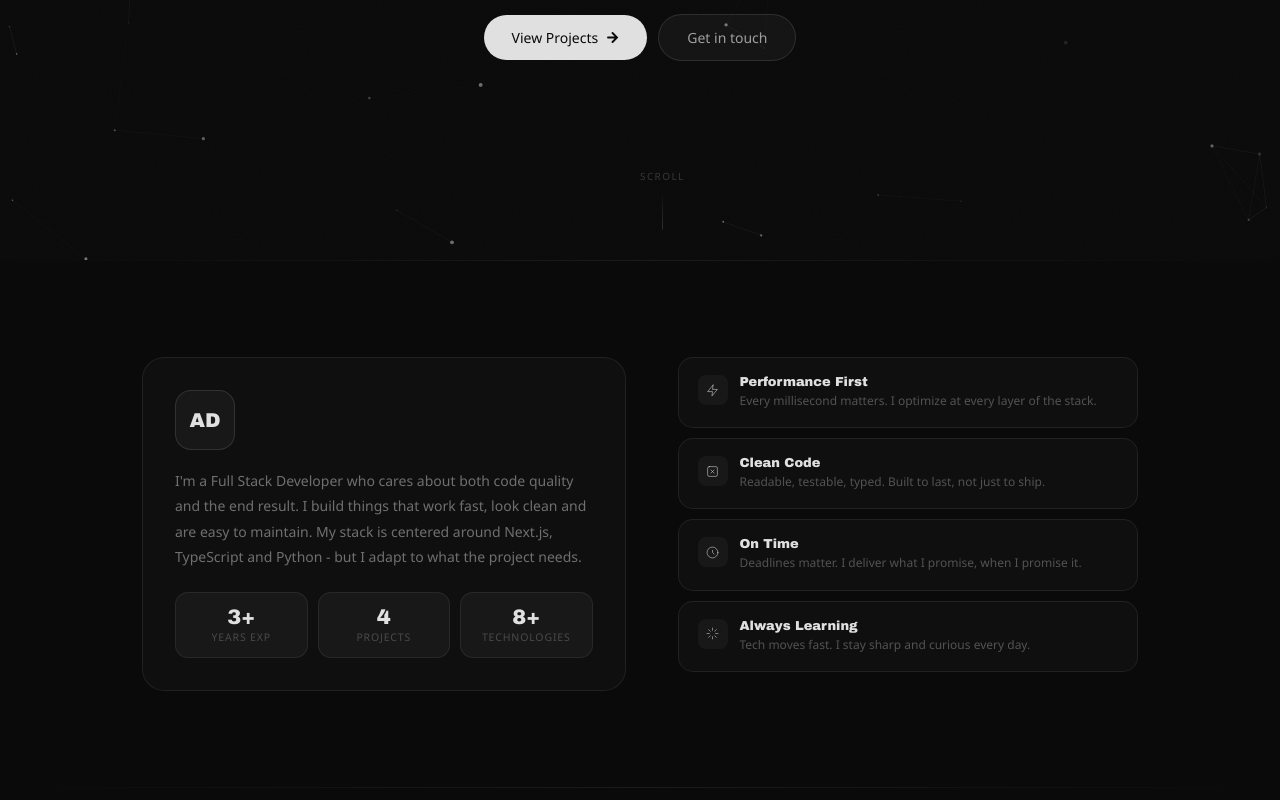
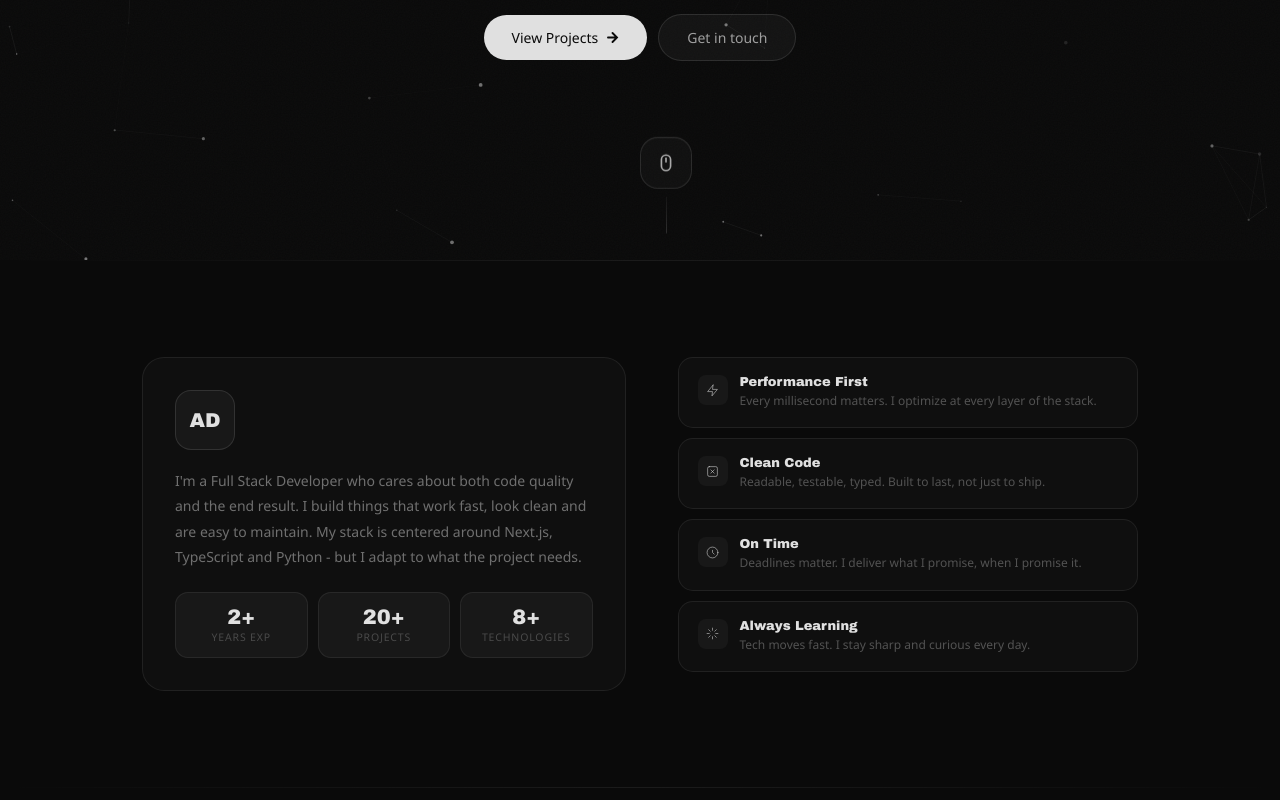
Before and after one commit to demidxvs/demidovs, a Next.js app: page / in a window 1280 px wide. Shown: the part 540-1340 px from the top of the page. Built offline with nearby package versions, Linux system fonts and the light colour scheme.

Commit message:
Refine hero scroll hint and footer

```diff
--- a/app/globals.css
+++ b/app/globals.css
@@ -55,9 +55,12 @@ header.scrolled .nav { padding: 8px 14px; background: color-mix(in srgb, var(--b
 .btn-fill:hover { background: var(--surface-solid-hover); transform: translateY(-2px); box-shadow: var(--shadow-soft); }
 .btn-line { display: inline-flex; align-items: center; gap: 8px; padding: 13px 28px; border-radius: 100px; font-size: 14px; font-weight: 400; color: color-mix(in srgb, var(--text) 68%, transparent); border: 1px solid var(--line-strong); background: var(--surface-2); transition: all 0.25s ease; }
 .btn-line:hover { color: var(--text); border-color: color-mix(in srgb, var(--line-strong) 160%, transparent); background: var(--surface-3); transform: translateY(-2px); }
-.scroll-hint { position: absolute; bottom: 32px; left: 50%; transform: translateX(-50%); display: flex; flex-direction: column; align-items: center; gap: 7px; opacity: 0; animation: fadeUp 0.7s 1.1s cubic-bezier(0.16,1,0.3,1) forwards; }
-.scroll-hint span { font-size: 10px; letter-spacing: 0.14em; text-transform: uppercase; color: color-mix(in srgb, var(--text) 20%, transparent); }
-.scroll-line { width: 1px; height: 38px; background: linear-gradient(to bottom,transparent,color-mix(in srgb, var(--text) 28%, transparent)); animation: grow 2s ease-in-out infinite; }
+.scroll-hint { position: absolute; bottom: 28px; left: 50%; transform: translateX(-50%); display: flex; flex-direction: column; align-items: center; gap: 10px; opacity: 0; animation: fadeUp 0.7s 1.1s cubic-bezier(0.16,1,0.3,1) forwards; }
+.scroll-car { width: 52px; height: 52px; border-radius: 18px; display: flex; align-items: center; justify-content: center; border: 1px solid var(--line-strong); background: color-mix(in srgb, var(--surface-2) 72%, transparent); color: color-mix(in srgb, var(--text) 74%, transparent); box-shadow: inset 0 1px 0 rgba(255,255,255,0.03); animation: carFloat 2.2s ease-in-out infinite; }
+.scroll-car svg { width: 22px; height: 22px; }
+.scroll-car .mouse-wheel { transition: transform 0.18s ease, opacity 0.18s ease; transform-box: fill-box; transform-origin: center; }
+.scroll-hint:active .mouse-wheel { transform: translateY(3px); opacity: 0.35; }
+.scroll-line { width: 1px; height: 34px; background: linear-gradient(to bottom,color-mix(in srgb, var(--text) 8%, transparent),color-mix(in srgb, var(--text) 28%, transparent)); animation: grow 2s ease-in-out infinite; }
 
 section { padding: 96px 0; position: relative; z-index: 2; }
 .divider { width: 100%; height: 1px; background: linear-gradient(90deg,transparent,var(--line),transparent); }
@@ -146,9 +149,8 @@ section { padding: 96px 0; position: relative; z-index: 2; }
 .soc svg { width: 13px; height: 13px; }
 .soc:hover { color: var(--text); border-color: var(--line-strong); background: var(--surface-3); transform: translateY(-2px); }
 
-footer { position: relative; z-index: 2; padding: 24px 0 34px; border-top: 1px solid var(--line); }
-.foot-inner { display: flex; align-items: center; justify-content: space-between; }
-.foot-name { font-family: "Syne", "Arial Black", "Segoe UI", sans-serif; font-weight: 800; font-size: 13.5px; color: color-mix(in srgb, var(--text) 32%, transparent); }
+footer { position: relative; z-index: 2; padding: 30px 0 42px; border-top: 1px solid var(--line); }
+.foot-inner { display: flex; align-items: center; justify-content: center; padding: 10px 0 0; text-align: center; }
 .foot-copy { font-size: 12px; color: color-mix(in srgb, var(--text) 22%, transparent); }
 
 .project-page { position: relative; min-height: 100vh; background: var(--bg); color: var(--text); overflow: hidden; }
@@ -203,6 +205,7 @@ footer { position: relative; z-index: 2; padding: 24px 0 34px; border-top: 1px s
 @keyframes blink { 0%,100% { opacity: 1; } 50% { opacity: 0.25; } }
 @keyframes shimmer { 0% { background-position: 220% center; } 100% { background-position: -220% center; } }
 @keyframes grow { 0%,100% { transform: scaleY(1); opacity: 0.5; } 50% { transform: scaleY(1.35); opacity: 1; } }
+@keyframes carFloat { 0%,100% { transform: translateY(0); } 50% { transform: translateY(6px); } }
 @keyframes projects-marquee { from { transform: translateX(0); } to { transform: translateX(calc(-50% - 9px)); } }
 
 @media (max-width: 860px) {
--- a/app/page.tsx
+++ b/app/page.tsx
@@ -28,6 +28,7 @@ import {
   GithubIcon,
   LayersIcon,
   LinkedinIcon,
+  MouseScrollIcon,
   PanelIcon,
   ShieldIcon,
   SunIcon,
@@ -65,7 +66,7 @@ export default function Home() {
           <p className="hero-sub">
             Building web apps, REST APIs and dashboards with focus on
             <br />
-            <strong>design, speed and stability.</strong> 3+ years of experience.
+            <strong>design, speed and stability.</strong> 2+ years of experience.
           </p>
           <div className="hero-cta">
             <a href="#projects" className="btn-fill">
@@ -76,7 +77,10 @@ export default function Home() {
             </a>
             <a href="#contact" className="btn-line">Get in touch</a>
           </div>
-          <div className="scroll-hint"><span>Scroll</span><div className="scroll-line" /></div>
+          <a href="#about" className="scroll-hint" aria-label="Scroll to about">
+            <div className="scroll-car"><MouseScrollIcon /></div>
+            <div className="scroll-line" />
+          </a>
         </section>
 
         <div className="divider" />
@@ -89,8 +93,8 @@ export default function Home() {
                   <div className="about-av">AD</div>
                   <p className="about-txt">I&apos;m a Full Stack Developer who cares about both code quality and the end result. I build things that work fast, look clean and are easy to maintain. My stack is centered around Next.js, TypeScript and Python - but I adapt to what the project needs.</p>
                   <div className="about-stats">
-                    <StatCard value="3+" label="Years exp" />
-                    <StatCard value="4" label="Projects" />
+                    <StatCard value="2+" label="Years exp" />
+                    <StatCard value="20+" label="Projects" />
                     <StatCard value="8+" label="Technologies" />
                   </div>
                 </div>
@@ -219,14 +223,6 @@ export default function Home() {
           </div>
         </section>
 
-        <footer>
-          <div className="wrap">
-            <div className="foot-inner">
-              <div className="foot-name">Artyom Demidov</div>
-              <div className="foot-copy">© 2025 · Built with care</div>
-            </div>
-          </div>
-        </footer>
       </main>
     </>
   );
--- a/app/portfolio-icons.tsx
+++ b/app/portfolio-icons.tsx
@@ -247,3 +247,24 @@ export function DemidovsMarkIcon() {
     </svg>
   );
 }
+
+export function CarScrollIcon() {
+  return (
+    <svg viewBox="0 0 24 24" fill="none" stroke="currentColor" strokeWidth="1.8" strokeLinecap="round" strokeLinejoin="round" aria-hidden="true">
+      <path d="M5 14.5 7.2 9A2.2 2.2 0 0 1 9.25 7.6h5.5A2.2 2.2 0 0 1 16.8 9l2.2 5.5" />
+      <path d="M4.5 14.5h15a1.5 1.5 0 0 1 1.5 1.5v1.25A1.25 1.25 0 0 1 19.75 18.5h-15.5A1.25 1.25 0 0 1 3 17.25V16a1.5 1.5 0 0 1 1.5-1.5Z" />
+      <circle cx="7.5" cy="17" r="1.2" />
+      <circle cx="16.5" cy="17" r="1.2" />
+      <path d="M10 10.6h4" />
+    </svg>
+  );
+}
+
+export function MouseScrollIcon() {
+  return (
+    <svg viewBox="0 0 24 24" fill="none" stroke="currentColor" strokeWidth="1.8" strokeLinecap="round" strokeLinejoin="round" aria-hidden="true">
+      <rect x="7" y="3.5" width="10" height="17" rx="5" />
+      <path className="mouse-wheel" d="M12 7v4" />
+    </svg>
+  );
+}
```
